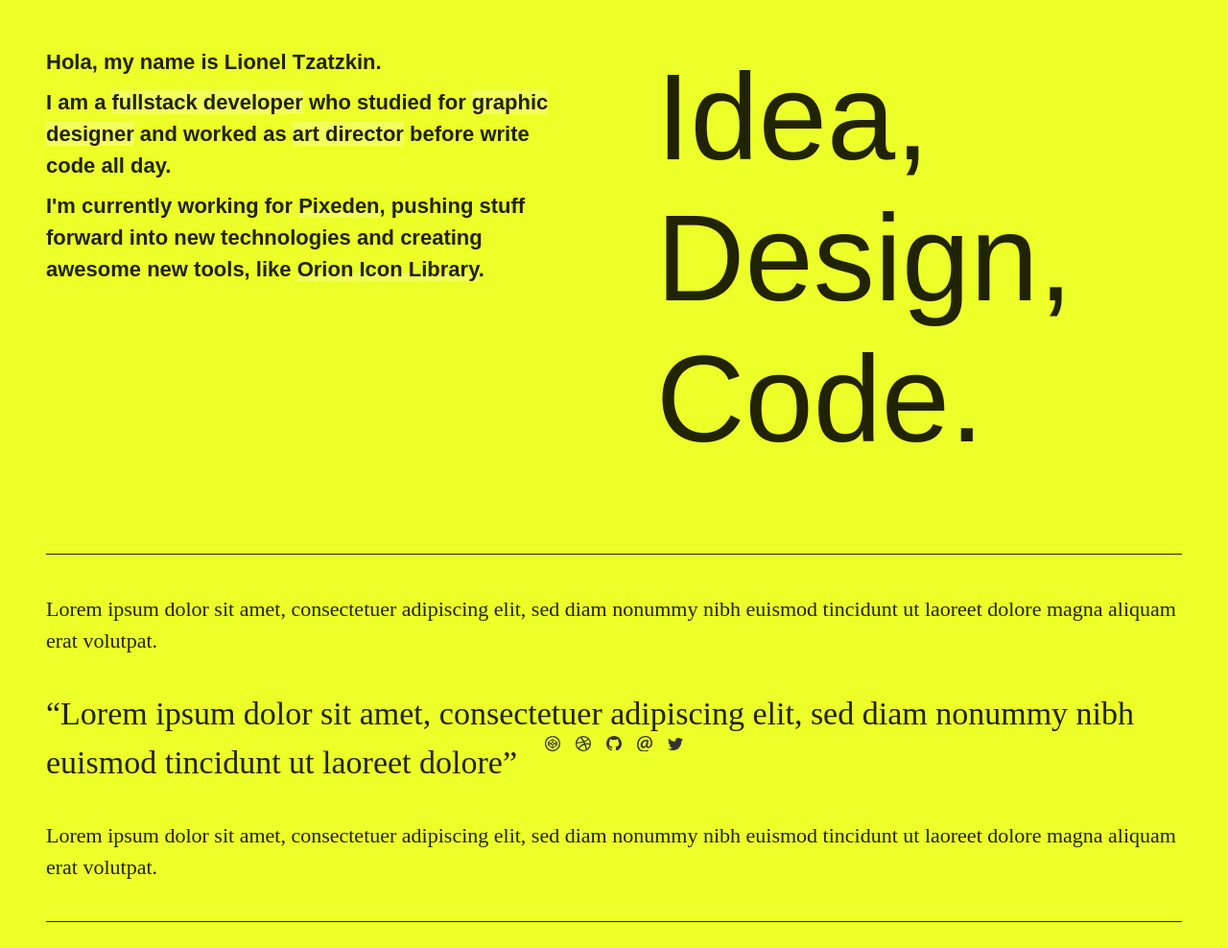
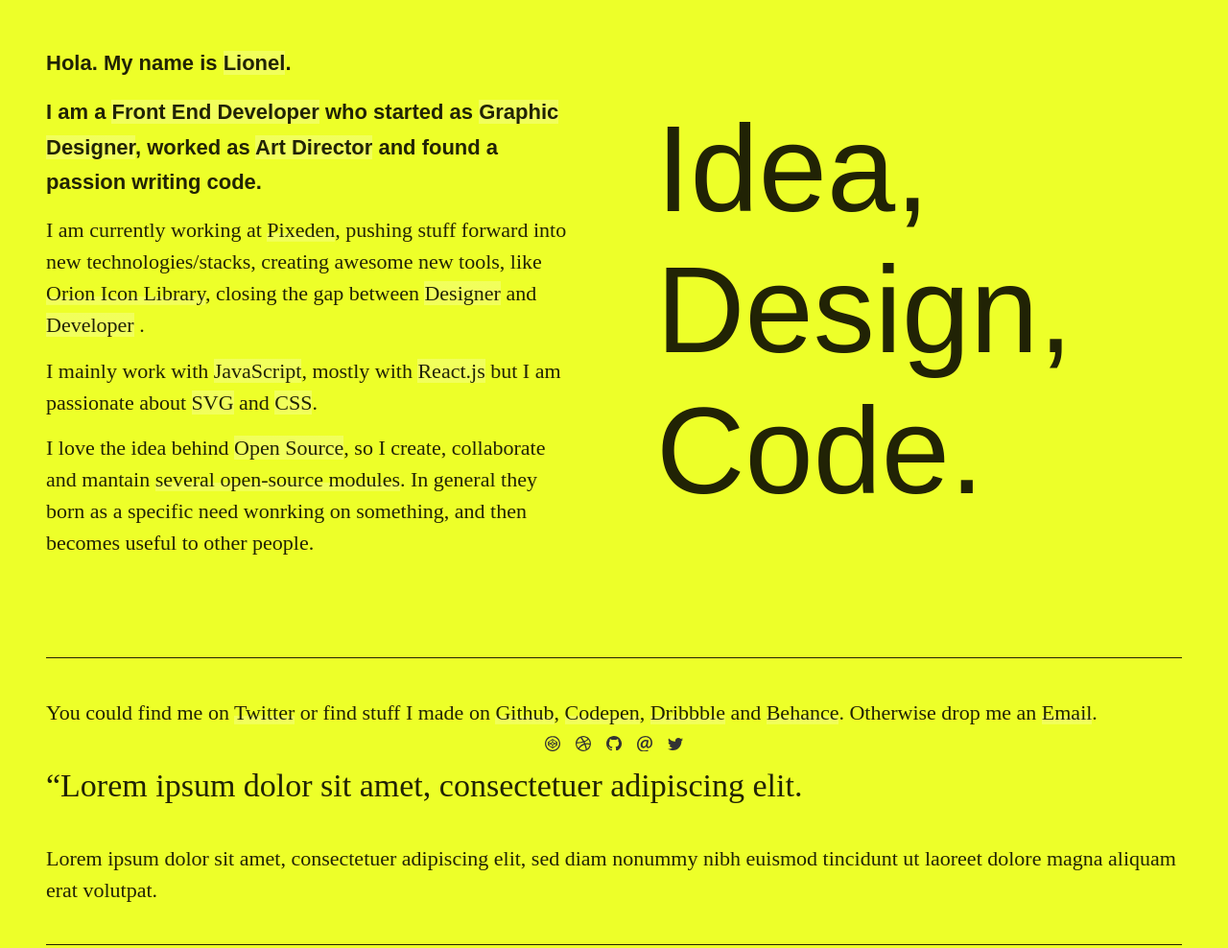
Before and after one commit to elrumordelaluz/elrumordelaluz, a Gatsby site: page / in a window 1280 px wide. Shown: the whole page at 96% size. Built offline with nearby package versions, Linux system fonts and the light colour scheme; Gatsby itself is replaced by a stand-in of ours; a web font is replaced by a local one.

Commit message:
Update index

```diff
--- a/src/pages/index.js
+++ b/src/pages/index.js
@@ -6,36 +6,88 @@ const IndexPage = () => (
   <Layout>
     <div className={styles.wrapper}>
       <div className={styles.intro}>
-        <p>Hola, my name is Lionel Tzatzkin.</p>
         <p>
-          I am a <span className={styles.highlight}>fullstack developer</span>{' '}
-          who studied for{' '}
-          <span className={styles.highlight}>graphic designer</span> and worked
-          as <span className={styles.highlight}>art director</span> before write
-          code all day.
+          Hola. My name is <span className={styles.highlight}>Lionel</span>.
         </p>
         <p>
-          I'm currently working for{' '}
+          I am a <span className={styles.highlight}>Front End Developer</span>{' '}
+          who started as{' '}
+          <span className={styles.highlight}>Graphic Designer</span>, worked as{' '}
+          <span className={styles.highlight}>Art Director</span> and found a
+          passion writing code.
+        </p>
+        <p className={styles.raw}>
+          I am currently working at{' '}
           <a className={styles.link} href="https://pixeden.com">
             Pixeden
           </a>
-          , pushing stuff forward into new technologies and creating awesome new
-          tools, like{' '}
+          , pushing stuff forward into new technologies/stacks, creating awesome
+          new tools, like{' '}
           <a className={styles.link} href="https://orioniconlibrary.com">
             Orion Icon Library
           </a>
+          , closing the gap between{' '}
+          <span className={styles.highlight}>Designer</span> and{' '}
+          <span className={styles.highlight}>Developer</span> .
+        </p>
+        <p className={styles.raw}>
+          I mainly work with{' '}
+          <span className={styles.highlight}>JavaScript</span>, mostly with{' '}
+          <span className={styles.highlight}>React.js</span> but I am passionate
+          about <span className={styles.highlight}>SVG</span> and{' '}
+          <span className={styles.highlight}>CSS</span>.
+        </p>
+        <p className={styles.raw}>
+          I love the idea behind{' '}
+          <span className={styles.highlight}>Open Source</span>, so I create,
+          collaborate and mantain{' '}
+          <a
+            className={styles.link}
+            href="https://github.com/elrumordelaluz?tab=repositories"
+          >
+            several open-source modules
+          </a>
+          . In general they born as a specific need wonrking on something, and
+          then becomes useful to other people.
+        </p>
+      </div>
+
+      <div className={styles.quotes}>
+        <p>
+          You could find me on{' '}
+          <a className={styles.link} href="https://twitter.com/elrumordelaluz">
+            Twitter
+          </a>{' '}
+          or find stuff I made on{' '}
+          <a className={styles.link} href="https://github.com/elrumordelaluz">
+            Github
+          </a>
+          ,{' '}
+          <a className={styles.link} href="https://codepen.io/elrumordelaluz/">
+            Codepen
+          </a>
+          ,{' '}
+          <a
+            className={styles.link}
+            href="https://dribbble.com/elrumordelaluz/"
+          >
+            Dribbble
+          </a>{' '}
+          and{' '}
+          <a
+            className={styles.link}
+            href="https://www.behance.net/rumbografico"
+          >
+            Behance
+          </a>
+          . Otherwise drop me an{' '}
+          <a className={styles.link} href="mailto:elrumordelaluz@gmail.com">
+            Email
+          </a>
           .
         </p>
-      </div>
-      <div className={styles.quotes}>
-        <p>
-          Lorem ipsum dolor sit amet, consectetuer adipiscing elit, sed diam
-          nonummy nibh euismod tincidunt ut laoreet dolore magna aliquam erat
-          volutpat.
-        </p>
         <p className={styles.quote}>
-          “Lorem ipsum dolor sit amet, consectetuer adipiscing elit, sed diam
-          nonummy nibh euismod tincidunt ut laoreet dolore”
+          “Lorem ipsum dolor sit amet, consectetuer adipiscing elit.
         </p>
         <p>
           Lorem ipsum dolor sit amet, consectetuer adipiscing elit, sed diam
@@ -43,6 +95,7 @@ const IndexPage = () => (
           volutpat.
         </p>
       </div>
+
       <div className={styles.copy}>
         Idea, <br />
         Design, <br />
--- a/src/pages/index.module.css
+++ b/src/pages/index.module.css
@@ -79,26 +79,26 @@
   margin: 1rem;
 }
 
-.quotes {
-  grid-area: quotes;
-}
-
 .intro {
   grid-area: intro;
-}
-
-.intro {
   font-family: 'Miriam Libre', sans-serif;
   font-size: 22px;
   font-weight: bold;
+  line-height: 1.66;
+}
+
+.intro p {
+  margin-bottom: 0.66em;
+}
+
+.raw {
+  font-family: 'Arapey', serif;
+  font-weight: normal;
   line-height: 1.5;
 }
 
-.intro p {
-  margin-bottom: 0.4em;
-}
-
 .quotes {
+  grid-area: quotes;
   border-top: 1px solid;
   padding-top: 40px;
   border-bottom: 1px solid;
@@ -108,6 +108,7 @@
 }
 
 .copy {
+  grid-area: copy;
   font-family: 'Miriam Libre', sans-serif;
   font-size: 4rem;
 }
@@ -153,7 +154,7 @@
 }
 
 .highlight {
-  background-size: 200%;
+  background-size: 100%;
 }
 
 .link {
```
